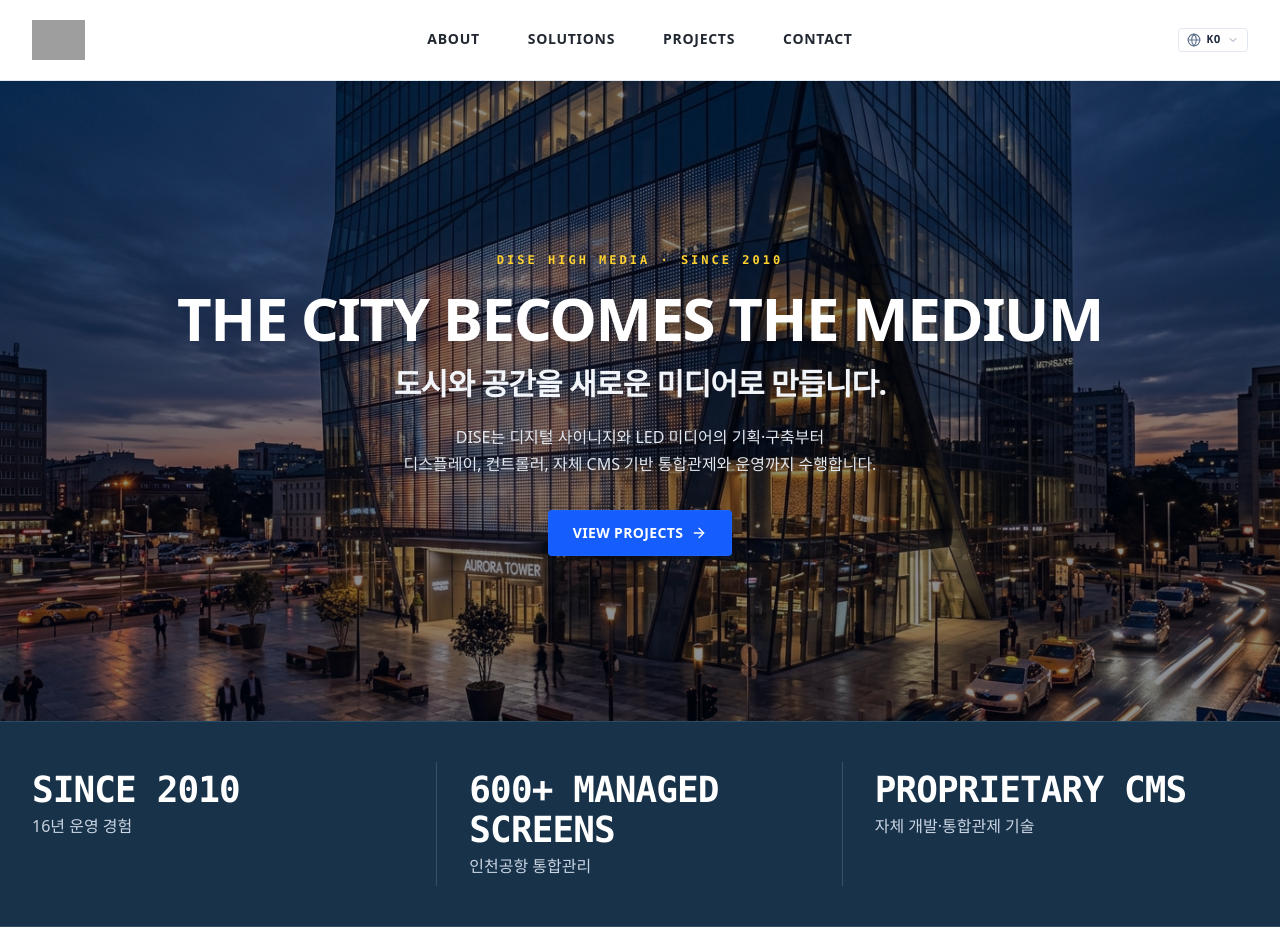
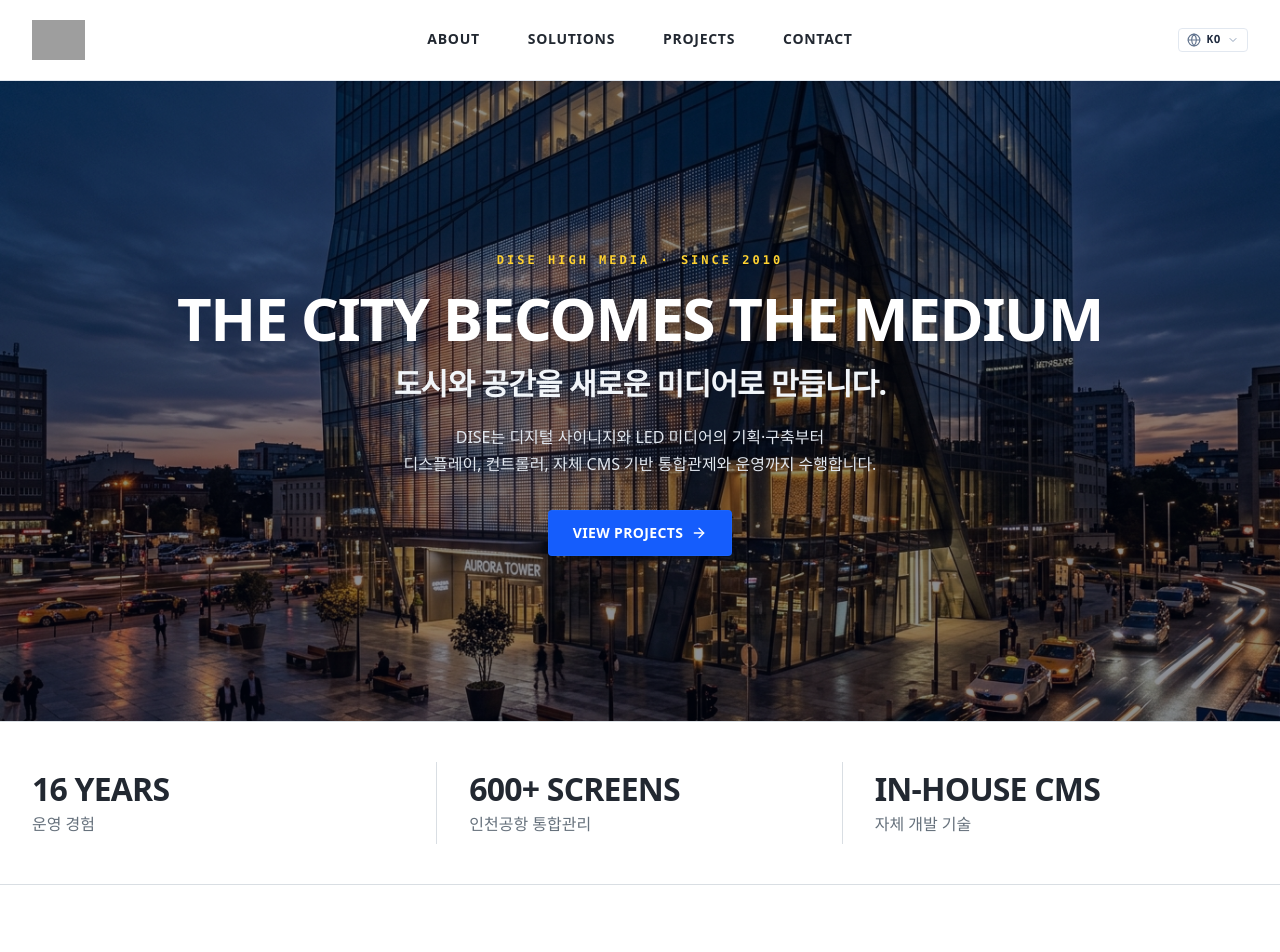
Before and after one commit to cubedesignkr-dot/-2, a React (Vite) app: page / in a window 1280 px wide. Shown: the top 952 px of the page. Built offline with nearby package versions, Linux system fonts and the light colour scheme; grey boxes are pictures that could not be loaded.

Commit message:
refactor: update UI styling and project details
Refreshed MetricsSection theme to light mode, adjusted spacing in SolutionsSection, and updated project categorization and layout in SelectedProjectsSection.

```diff
--- a/src/components/MetricsSection.tsx
+++ b/src/components/MetricsSection.tsx
@@ -2,36 +2,36 @@ import React from 'react';
 
 export const MetricsSection: React.FC = () => {
   return (
-    <section className="bg-[#18324A] text-white py-8 sm:py-10 border-y border-[#294A63]">
+    <section className="bg-white text-[#222831] py-8 sm:py-10 border-y border-[#D9DEE3]">
       <div className="max-w-7xl mx-auto px-4 sm:px-6 lg:px-8">
-        <div className="grid grid-cols-1 md:grid-cols-3 divide-y md:divide-y-0 md:divide-x divide-white/15">
+        <div className="grid grid-cols-1 md:grid-cols-3 divide-y md:divide-y-0 md:divide-x divide-[#D9DEE3]">
           {/* Column 1 */}
           <div className="py-4 md:py-2 md:px-8 first:md:pl-0 flex flex-col items-center md:items-start text-center md:text-left space-y-1">
-            <span className="text-2xl sm:text-3xl lg:text-4xl font-semibold tracking-tight text-white font-mono">
-              SINCE 2010
+            <span className="text-2xl sm:text-3xl lg:text-[32px] font-semibold tracking-tight text-[#222831] font-sans">
+              16 YEARS
             </span>
-            <span className="text-sm sm:text-base text-slate-300 font-normal">
-              16년 운영 경험
+            <span className="text-sm sm:text-base text-[#66717C] font-normal">
+              운영 경험
             </span>
           </div>
 
           {/* Column 2 */}
           <div className="py-4 md:py-2 md:px-8 flex flex-col items-center md:items-start text-center md:text-left space-y-1">
-            <span className="text-2xl sm:text-3xl lg:text-4xl font-semibold tracking-tight text-white font-mono">
-              600+ MANAGED SCREENS
+            <span className="text-2xl sm:text-3xl lg:text-[32px] font-semibold tracking-tight text-[#222831] font-sans">
+              600+ SCREENS
             </span>
-            <span className="text-sm sm:text-base text-slate-300 font-normal">
+            <span className="text-sm sm:text-base text-[#66717C] font-normal">
               인천공항 통합관리
             </span>
           </div>
 
           {/* Column 3 */}
           <div className="py-4 md:py-2 md:px-8 last:md:pr-0 flex flex-col items-center md:items-start text-center md:text-left space-y-1">
-            <span className="text-2xl sm:text-3xl lg:text-4xl font-semibold tracking-tight text-white font-mono">
-              PROPRIETARY CMS
+            <span className="text-2xl sm:text-3xl lg:text-[32px] font-semibold tracking-tight text-[#222831] font-sans">
+              IN-HOUSE CMS
             </span>
-            <span className="text-sm sm:text-base text-slate-300 font-normal">
-              자체 개발·통합관제 기술
+            <span className="text-sm sm:text-base text-[#66717C] font-normal">
+              자체 개발 기술
             </span>
           </div>
         </div>
--- a/src/components/SolutionsSection.tsx
+++ b/src/components/SolutionsSection.tsx
@@ -52,7 +52,7 @@ export const SolutionsSection: React.FC<SolutionsSectionProps> = ({ onNavigateSo
 
   return (
     <section className="py-20 sm:py-28 bg-[#F5F6F7] text-[#222831] border-b border-[#D9DEE3]">
-      <div className="max-w-7xl mx-auto px-4 sm:px-6 lg:px-8 space-y-16 sm:space-y-20">
+      <div className="max-w-7xl mx-auto px-4 sm:px-6 lg:px-8">
         {/* Header & Solutions Rows */}
         <div className="space-y-10 sm:space-y-12">
           {/* Section Label */}
@@ -108,8 +108,8 @@ export const SolutionsSection: React.FC<SolutionsSectionProps> = ({ onNavigateSo
           </div>
         </div>
 
-        {/* Integrated Execution Process Area */}
-        <div className="space-y-6 pt-4 border-t border-[#D9DEE3]">
+        {/* Integrated Execution Process Area (No top border, 64-80px vertical spacing) */}
+        <div className="mt-16 sm:mt-20 space-y-6">
           <div>
             <h3 className="text-lg sm:text-xl font-bold text-[#222831] tracking-tight">
               프로젝트 수행 프로세스
```
Also changed, not shown: src/components/SelectedProjectsSection.tsx (+34 -33 lines).
